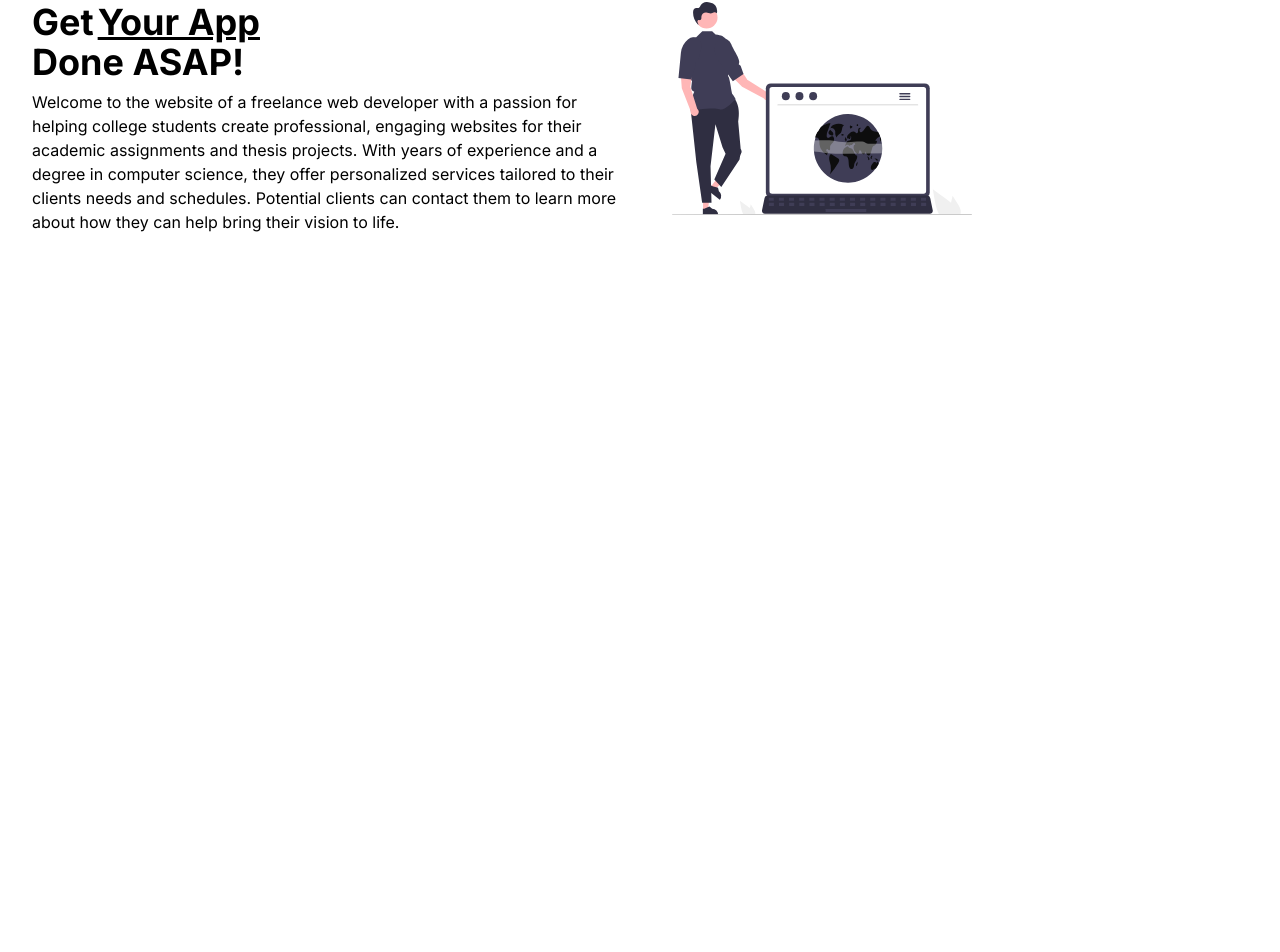
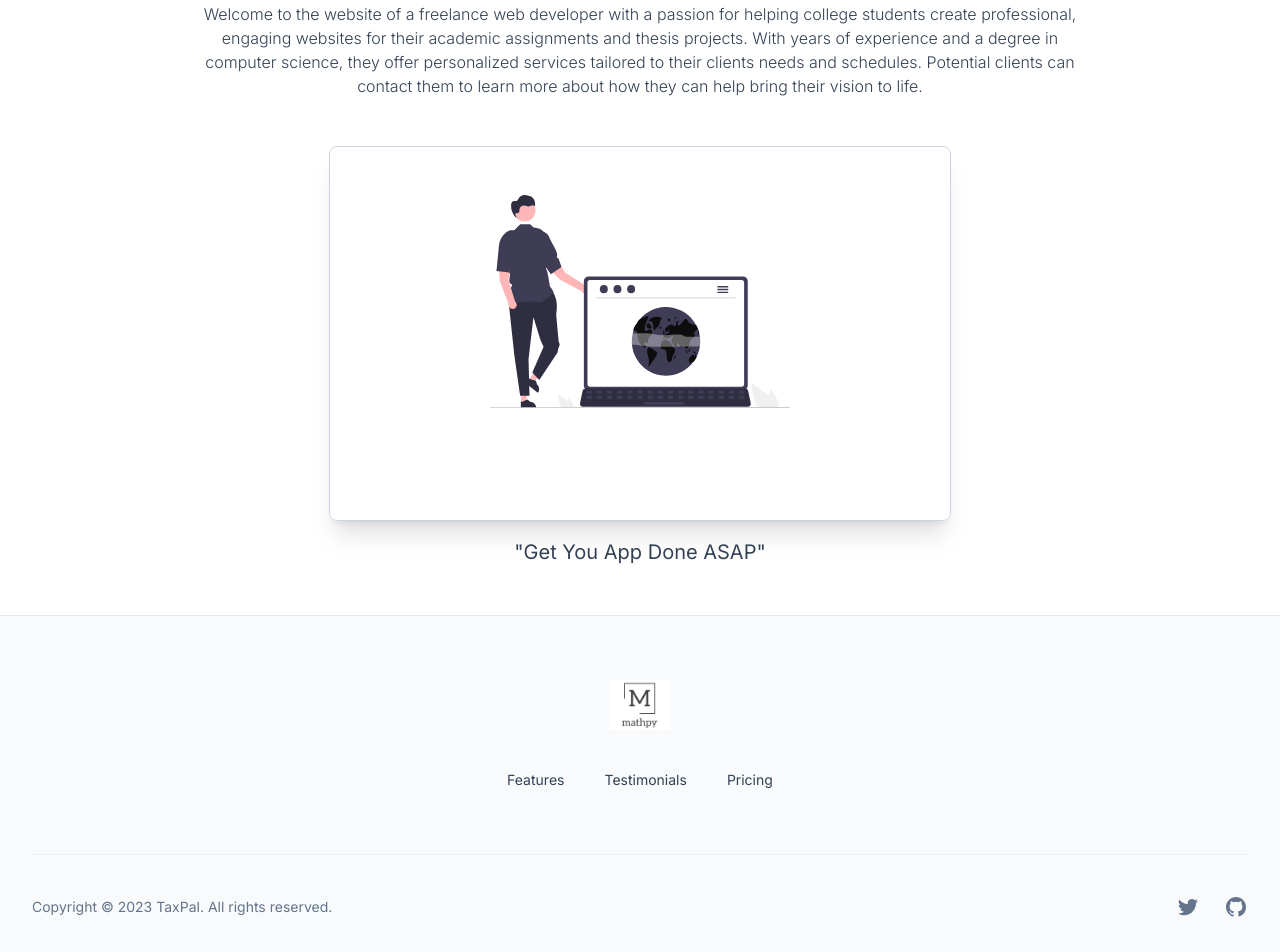
Before and after one commit to MathPyth/company-profile, a Next.js app: page / in a window 1280 px wide. Shown: the part 802-1754 px from the top of the page. Before the commit the page ends 1036 px from the top, so only its background shows below. Built offline with nearby package versions, Linux system fonts and the light colour scheme.

Commit message:
Revamp design, footer, typography (#24)
* tailwind config

* jumbotron

* change some

* yeye

```diff
--- a/package.json
+++ b/package.json
@@ -13,6 +13,7 @@
     "@types/node": "18.15.8",
     "@types/react": "18.0.29",
     "@types/react-dom": "18.0.11",
+    "clsx": "^1.2.1",
     "eslint": "8.36.0",
     "eslint-config-next": "13.2.4",
     "next": "13.2.4",
--- /dev/null
+++ b/src/components/atoms/Typography.tsx
@@ -0,0 +1,73 @@
+import React, { forwardRef } from 'react'
+import clsx from 'clsx'
+
+const fontSizing = [
+    'small',
+    'medium',
+    'large',
+    'extralarge',
+    'smallest',
+] as const
+const fontWeight = ['light', 'normal', 'bold', 'semi-bold'] as const
+
+type Props = {
+    size: typeof fontSizing[number]
+    fontFamily: 'lexend' | 'inter'
+    fontWeight?: typeof fontWeight[number]
+    color: 'primary' | 'secondary' | 'tertiary' | 'light'
+    className?: string
+    children: React.ReactNode
+} & React.ComponentPropsWithoutRef<'p'>
+
+// eslint-disable-next-line react/display-name
+const Typography = forwardRef<HTMLParagraphElement, Props>(
+    (
+        {
+            size,
+            fontFamily = 'inter',
+            color = 'primary',
+            fontWeight = 'normal',
+            className,
+            children,
+            ...rest
+        },
+        ref
+    ) => {
+        return (
+            <p
+                className={clsx(
+                    className,
+                    [
+                        color === 'primary' && ['text-black'],
+                        color === 'secondary' && ['text-mathpyDark'],
+                        color === 'tertiary' && ['text-mathpylue'],
+                        color === 'light' && ['text-slate-700'],
+                    ],
+                    [
+                        size === 'smallest' && ['text-smallest'],
+                        size === 'small' && ['text-small'],
+                        size === 'medium' && ['text-base'],
+                        size === 'large' && ['text-large'],
+                        size === 'extralarge' && ['text-extralarge'],
+                    ],
+                    [
+                        fontFamily === 'lexend' && ['font-lexend'],
+                        fontFamily === 'inter' && ['text-inter'],
+                    ],
+                    [
+                        fontWeight === 'light' && ['font-light'],
+                        fontWeight === 'normal' && ['font-normal'],
+                        fontWeight === 'semi-bold' && ['font-medium'],
+                        fontWeight === 'bold' && ['font-bold'],
+                    ]
+                )}
+                ref={ref}
+                {...rest}
+            >
+                {children}
+            </p>
+        )
+    }
+)
+
+export default Typography
--- a/src/components/organisms/About.tsx
+++ b/src/components/organisms/About.tsx
@@ -1,33 +1,54 @@
-import React from "react";
+import React from 'react'
 
-import Image from "next/image";
-import about from "../../../json/about.json"
-
+import Image from 'next/image'
+import about from '../../../json/about.json'
+import Typography from '../atoms/Typography'
 
 const About = () => {
     return (
         <div className="container mx-auto">
-            <h1 className="text-4xl font-bold text-center" >About Us</h1>
-            <div className="mt-8 grid w-full grid-cols-1 justify-center px-8 md:grid-cols-2 gap-x-8">
-                <div>
-                    <h1 className='mb-2 text-4xl font-semibold'>
-                        <div className="flex gap-1"><p>Get</p><p className="underline"> Your App</p></div>Done ASAP!{' '}
-                    </h1>
-                    <p>
+            <Typography
+                size={'large'}
+                fontFamily={'lexend'}
+                color={'light'}
+                fontWeight="semi-bold"
+                className="text-4xl font-bold text-center"
+            >
+                About Us
+            </Typography>
+            <div className="">
+                <div className="mt-8 sm:px-48 px-12 flex">
+                    <Typography
+                        size={'small'}
+                        fontFamily={'inter'}
+                        color={'light'}
+                        fontWeight="light"
+                        className="text-center"
+                    >
                         {about.description}
-                    </p>
+                    </Typography>
                 </div>
-                <div className="px-4">
+                <div className="px-4  ">
                     <Image
+                        className="mx-auto my-12 border border-slate-300 pt-12 pb-28 sm:px-40 px-8 rounded-lg  box-content shadow-xl"
                         src="/undraw_startup_life.svg"
                         width={300}
                         height={300}
                         alt="logo"
                     />
+                    <Typography
+                        size={'medium'}
+                        fontFamily={'inter'}
+                        color={'light'}
+                        fontWeight="normal"
+                        className="text-center -mt-8"
+                    >
+                        &quot;Get You App Done ASAP&quot;
+                    </Typography>
                 </div>
             </div>
         </div>
     )
 }
 
-export default About;
+export default About
--- /dev/null
+++ b/src/components/organisms/Footer.tsx
@@ -0,0 +1,80 @@
+import Image from 'next/image'
+import Link from 'next/link'
+import React from 'react'
+
+const Footer = () => {
+    return (
+        <footer className="bg-slate-50 border-t border-slate-200 mt-12">
+            <div className="mx-auto max-w-7xl px-4 sm:px-6 lg:px-8">
+                <div className="py-16">
+                    <div className="w-full">
+                        <Image
+                            src="/mathpy.png"
+                            width={60}
+                            height={60}
+                            className="mx-auto"
+                            alt="logo"
+                        />
+                    </div>
+                    <nav className="mt-10 text-sm" aria-label="quick links">
+                        <div className="-my-1 flex justify-center gap-x-6">
+                            <Link
+                                className="inline-block rounded-lg px-2 py-1 text-sm text-slate-700 hover:bg-slate-100 hover:text-slate-900"
+                                href="/#features"
+                            >
+                                Features
+                            </Link>
+                            <Link
+                                className="inline-block rounded-lg px-2 py-1 text-sm text-slate-700 hover:bg-slate-100 hover:text-slate-900"
+                                href="/#testimonials"
+                            >
+                                Testimonials
+                            </Link>
+                            <Link
+                                className="inline-block rounded-lg px-2 py-1 text-sm text-slate-700 hover:bg-slate-100 hover:text-slate-900"
+                                href="/#pricing"
+                            >
+                                Pricing
+                            </Link>
+                        </div>
+                    </nav>
+                </div>
+                <div className="flex flex-col items-center border-t border-slate-400/10 py-10 sm:flex-row-reverse sm:justify-between">
+                    <div className="flex gap-x-6">
+                        <Link
+                            className="group"
+                            aria-label="TaxPal on Twitter"
+                            href="https://twitter.com"
+                            target={'_blank'}
+                        >
+                            <svg
+                                aria-hidden="true"
+                                className="h-6 w-6 fill-slate-500 group-hover:fill-slate-700"
+                            >
+                                <path d="M8.29 20.251c7.547 0 11.675-6.253 11.675-11.675 0-.178 0-.355-.012-.53A8.348 8.348 0 0 0 22 5.92a8.19 8.19 0 0 1-2.357.646 4.118 4.118 0 0 0 1.804-2.27 8.224 8.224 0 0 1-2.605.996 4.107 4.107 0 0 0-6.993 3.743 11.65 11.65 0 0 1-8.457-4.287 4.106 4.106 0 0 0 1.27 5.477A4.073 4.073 0 0 1 2.8 9.713v.052a4.105 4.105 0 0 0 3.292 4.022 4.093 4.093 0 0 1-1.853.07 4.108 4.108 0 0 0 3.834 2.85A8.233 8.233 0 0 1 2 18.407a11.615 11.615 0 0 0 6.29 1.84"></path>
+                            </svg>
+                        </Link>
+                        <Link
+                            className="group"
+                            aria-label="TaxPal on GitHub"
+                            href="https://github.com"
+                            target={'_blank'}
+                        >
+                            <svg
+                                aria-hidden="true"
+                                className="h-6 w-6 fill-slate-500 group-hover:fill-slate-700"
+                            >
+                                <path d="M12 2C6.477 2 2 6.484 2 12.017c0 4.425 2.865 8.18 6.839 9.504.5.092.682-.217.682-.483 0-.237-.008-.868-.013-1.703-2.782.605-3.369-1.343-3.369-1.343-.454-1.158-1.11-1.466-1.11-1.466-.908-.62.069-.608.069-.608 1.003.07 1.531 1.032 1.531 1.032.892 1.53 2.341 1.088 2.91.832.092-.647.35-1.088.636-1.338-2.22-.253-4.555-1.113-4.555-4.951 0-1.093.39-1.988 1.029-2.688-.103-.253-.446-1.272.098-2.65 0 0 .84-.27 2.75 1.026A9.564 9.564 0 0 1 12 6.844a9.59 9.59 0 0 1 2.504.337c1.909-1.296 2.747-1.027 2.747-1.027.546 1.379.202 2.398.1 2.651.64.7 1.028 1.595 1.028 2.688 0 3.848-2.339 4.695-4.566 4.943.359.309.678.92.678 1.855 0 1.338-.012 2.419-.012 2.747 0 .268.18.58.688.482A10.02 10.02 0 0 0 22 12.017C22 6.484 17.522 2 12 2Z"></path>
+                            </svg>
+                        </Link>
+                    </div>
+                    <p className="mt-6 text-sm text-slate-500 sm:mt-0">
+                        Copyright © 2023 TaxPal. All rights reserved.
+                    </p>
+                </div>
+            </div>
+        </footer>
+    )
+}
+
+export default Footer
--- a/src/components/organisms/Jumbotron.tsx
+++ b/src/components/organisms/Jumbotron.tsx
@@ -1,8 +1,7 @@
 import React from 'react'
 import jumbotron from '../../../json/jumbotron.json'
-type Props = {}
 
-const Jumbotron = (props: Props) => {
+const Jumbotron = () => {
     return (
         <div className="mx-auto max-w-7xl px-4 sm:px-6 lg:px-8 pb-16 pt-20 text-center lg:pt-32 __web-inspector-hide-shortcut__">
             <h1 className="mx-auto max-w-4xl font-display text-5xl font-medium tracking-tight text-slate-900 sm:text-7xl">
--- a/src/components/template/Layout.tsx
+++ b/src/components/template/Layout.tsx
@@ -3,12 +3,13 @@ import React from 'react'
 import { Inter } from 'next/font/google'
 import htmlhead from '../../../json/htmlhead.json'
 import Navbar from '../organisms/Navbar'
+import Footer from '../organisms/Footer'
 
 type Props = {
     children: React.ReactNode
 }
 const roboto = Inter({
-    weight: ['400', '700'],
+    weight: ['300', '400', '500', '600', '700'],
     style: ['normal'],
     subsets: ['latin'],
     display: 'swap',
@@ -26,10 +27,10 @@ const Layout = (props: Props) => {
                 />
                 <link rel="icon" href="/favicon.ico" />
             </Head>
-            {/* <Navbar /> */}
             <main className={roboto.className}>
                 <Navbar />
                 {children}
+                <Footer />
             </main>
         </>
     )
--- a/tailwind.config.js
+++ b/tailwind.config.js
@@ -1,15 +1,30 @@
 /** @type {import('tailwindcss').Config} */
 module.exports = {
     content: [
-    "./app/**/*.{js,ts,jsx,tsx}",
-    "./pages/**/*.{js,ts,jsx,tsx}",
-    "./components/**/*.{js,ts,jsx,tsx}",
+        './app/**/*.{js,ts,jsx,tsx}',
+        './pages/**/*.{js,ts,jsx,tsx}',
+        './components/**/*.{js,ts,jsx,tsx}',
 
         // Or if using `src` directory:
-    "./src/**/*.{js,ts,jsx,tsx}",
+        './src/**/*.{js,ts,jsx,tsx}',
     ],
     theme: {
-    extend: {},
+        extend: {
+            colors: {
+                mathpylue: '#2463EA',
+                mathpyDark: '#0F172A',
+                mathpyWhite: '#FFFEFE',
+                mathpygray: '#8A97A9',
+                mathpyDarkGray: '#FEFFFE',
+            },
+            fontSize: {
+                smallest: '0.875rem',
+                small: '1rem',
+                base: '1.25rem',
+                large: '2.5rem',
+                extralarge: '3rem',
+            },
+        },
     },
     plugins: [],
 }
```
Also changed, not shown: 1 other file (tests, documents, lock files or other folders). Lines whose indentation alone changed are shown as unchanged.
